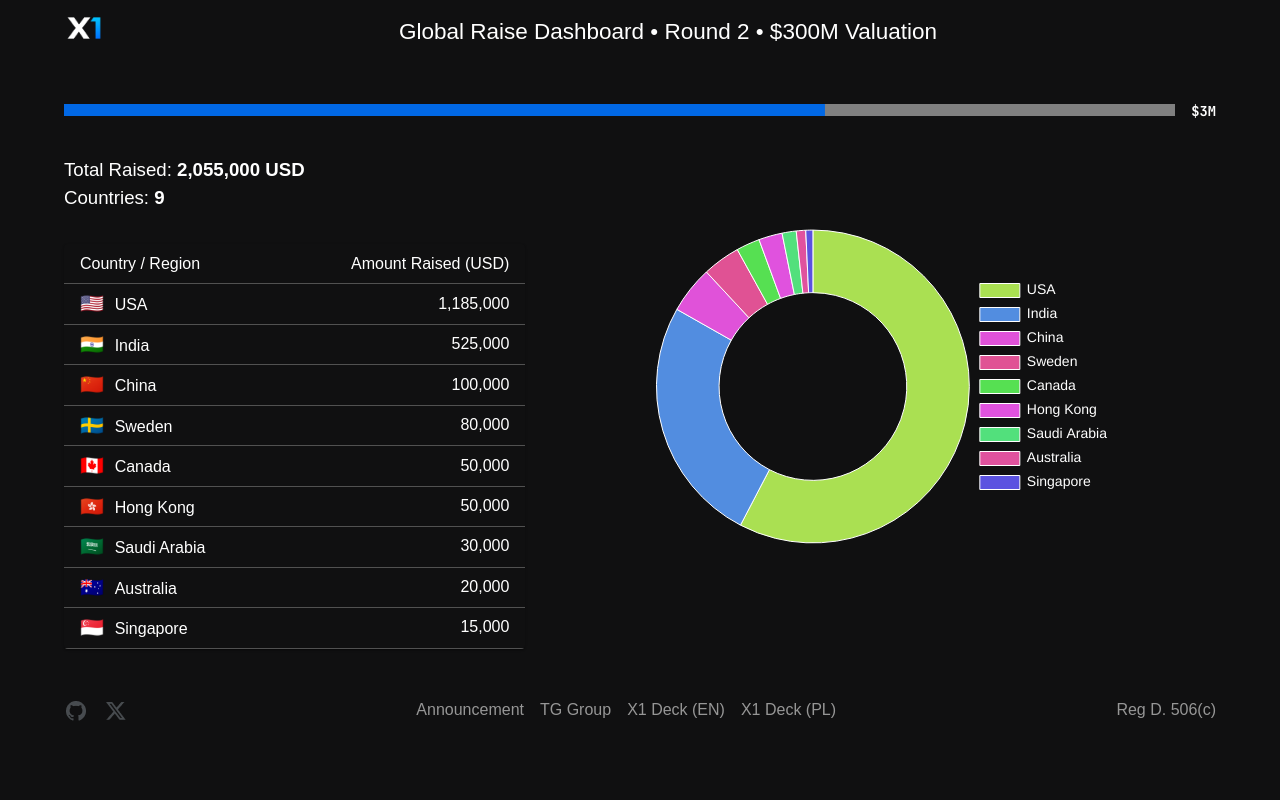
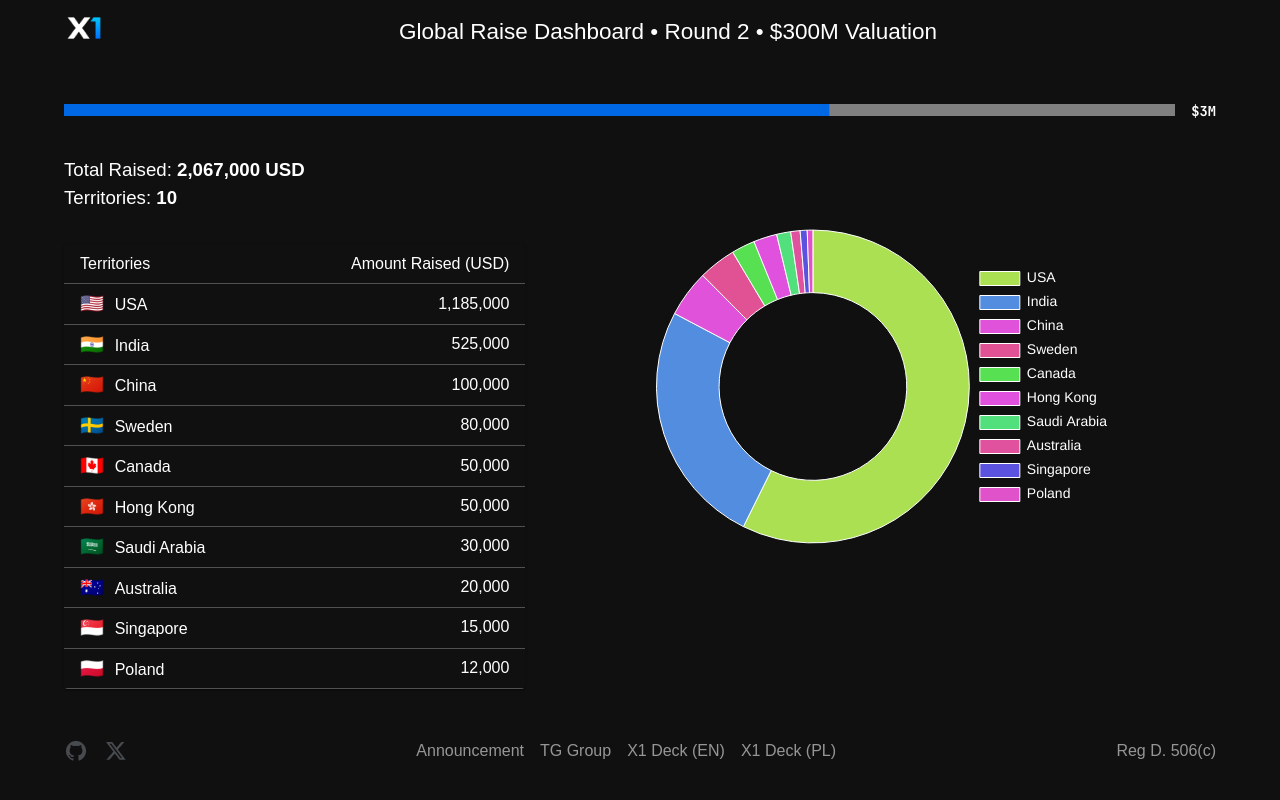
Before and after one commit to FairCrypto/x1-investors, a Next.js app: page / in a window 1280 px wide. Built offline with nearby package versions, Linux system fonts and the light colour scheme.

Commit message:
added investment(s)

```diff
--- a/app/investors.ts
+++ b/app/investors.ts
@@ -22,6 +22,7 @@
   { country: 'Sweden', countryCode: 'SE',  amount: 30_000, investors: 1 },
   { country: 'Canada', countryCode: 'CA',  amount: 50_000, investors: 1 },
   { country: 'Hong Kong', countryCode: 'HK',  amount: 50_000, investors: 1 },
+  { country: 'Poland', countryCode: 'PL',  amount: 12_000, investors: 1 },
 ];
 
 export const investors = investorsRaw.reduce((acc, curr) => {
--- a/app/page.tsx
+++ b/app/page.tsx
@@ -90,13 +90,13 @@
               end={investors.reduce((acc: any, e: any)=> acc += e.amount, 0)}/> USD</b>
             </Typography>
             <Typography variant="body1" sx={{  textAlign: 'left' }}>
-              Countries: <b><CountUp end={investors.length} /></b>
+              Territories: <b><CountUp end={investors.length} /></b>
             </Typography>
             <TableContainer component={Paper} sx={{ mt: 4 }}>
               <Table size="small" sx={{ minWidth: 350 }} aria-label="simple table">
                 <TableHead>
                   <TableRow sx={{ fontWeight: 'bold' }}>
-                    <TableCell>Country / Region</TableCell>
+                    <TableCell>Territories</TableCell>
                     <TableCell align="right">Amount Raised (USD)</TableCell>
                     {/* <TableCell align="right">Investors</TableCell> */}
                   </TableRow>
```
